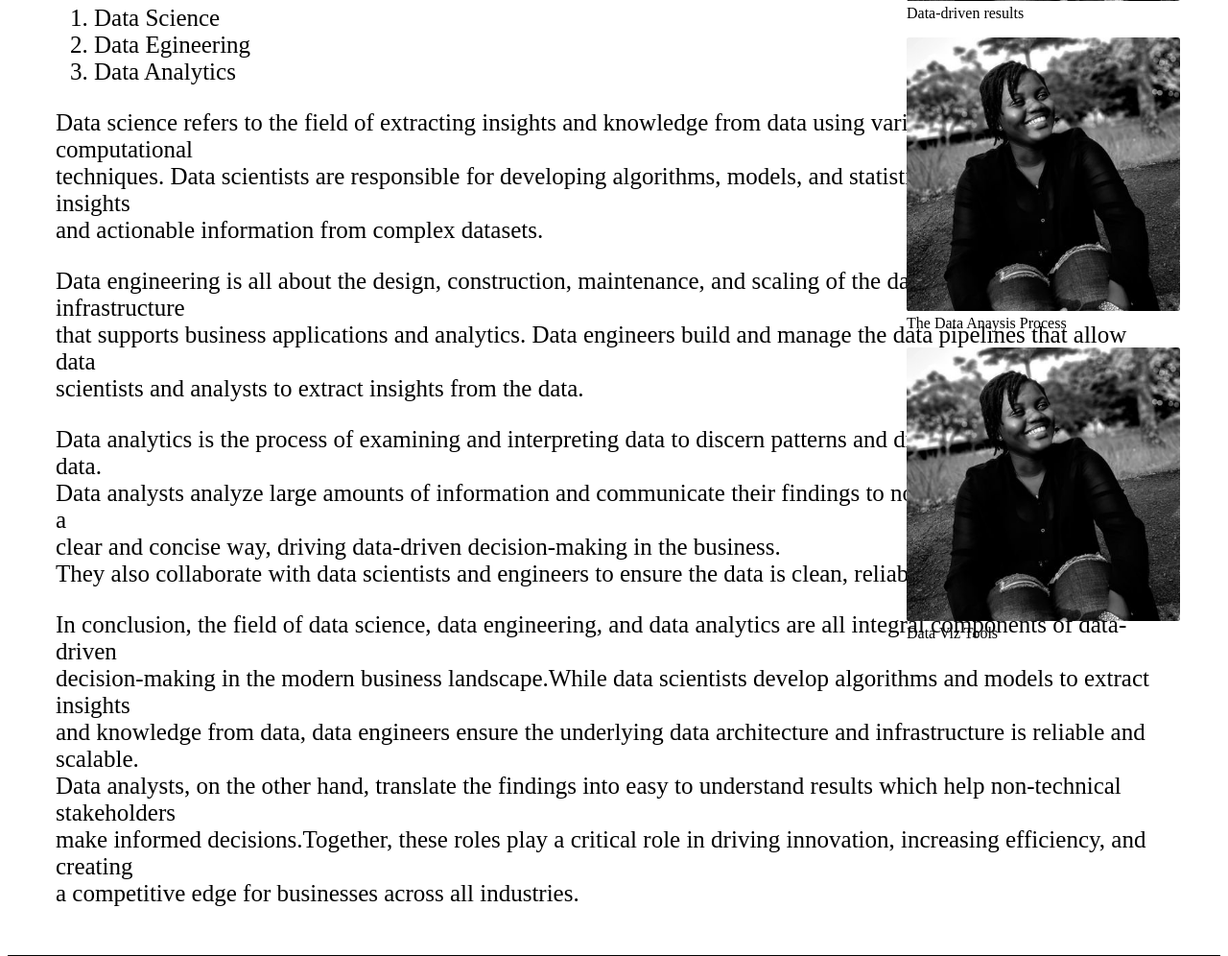
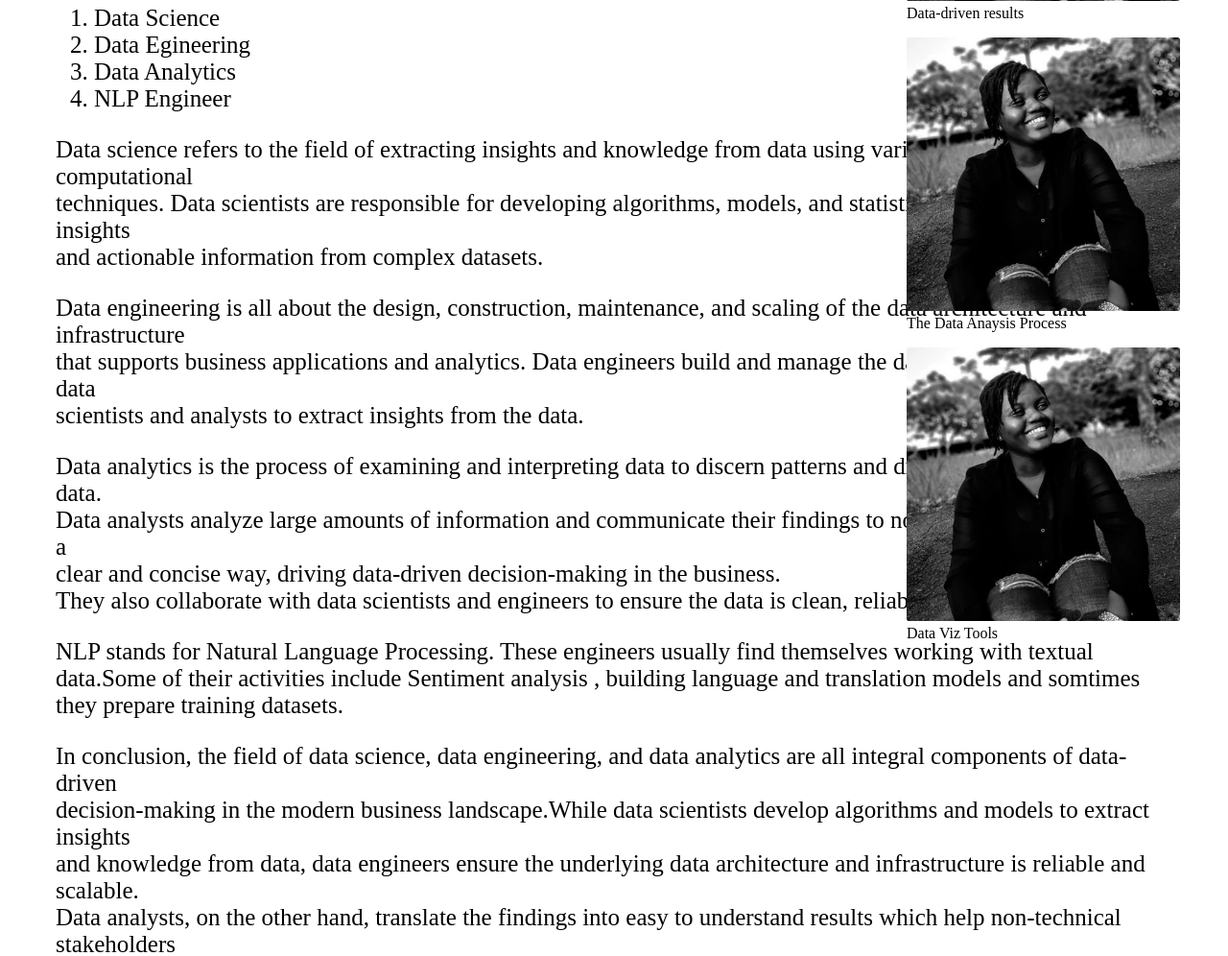
Before and after one commit to TheolaAshu/Static-Blog-Site, a Flask app: page /blogs/ in a window 1280 px wide. Shown: the part 710-1706 px from the top of the page at 96% size. Run offline with Flask 3, Linux system fonts and the light colour scheme.

Commit message:
feat: add data role

```diff
--- a/templates/blogs.html
+++ b/templates/blogs.html
@@ -23,6 +23,7 @@
             <li>Data Science</li>
             <li>Data Egineering</li>
             <li>Data Analytics</li>
+            <li>NLP Engineer</li>
         </ol>
     </p>
     <p>
@@ -40,6 +41,10 @@
         <br>Data analysts analyze large amounts of information and communicate their findings to non-technical stakeholders in a
         <br>clear and concise way, driving data-driven decision-making in the business.
         <br>They also collaborate with data scientists and engineers to ensure the data is clean, reliable and easy to access.
+    </p>
+    <p>
+        NLP stands for Natural Language Processing. These engineers usually find themselves working with textual data.Some of their
+        activities include Sentiment analysis , building language and translation models and somtimes they prepare training datasets.
     </p>
     <p>
         In conclusion, the field of data science, data engineering, and data analytics are all integral components of data-driven
```
